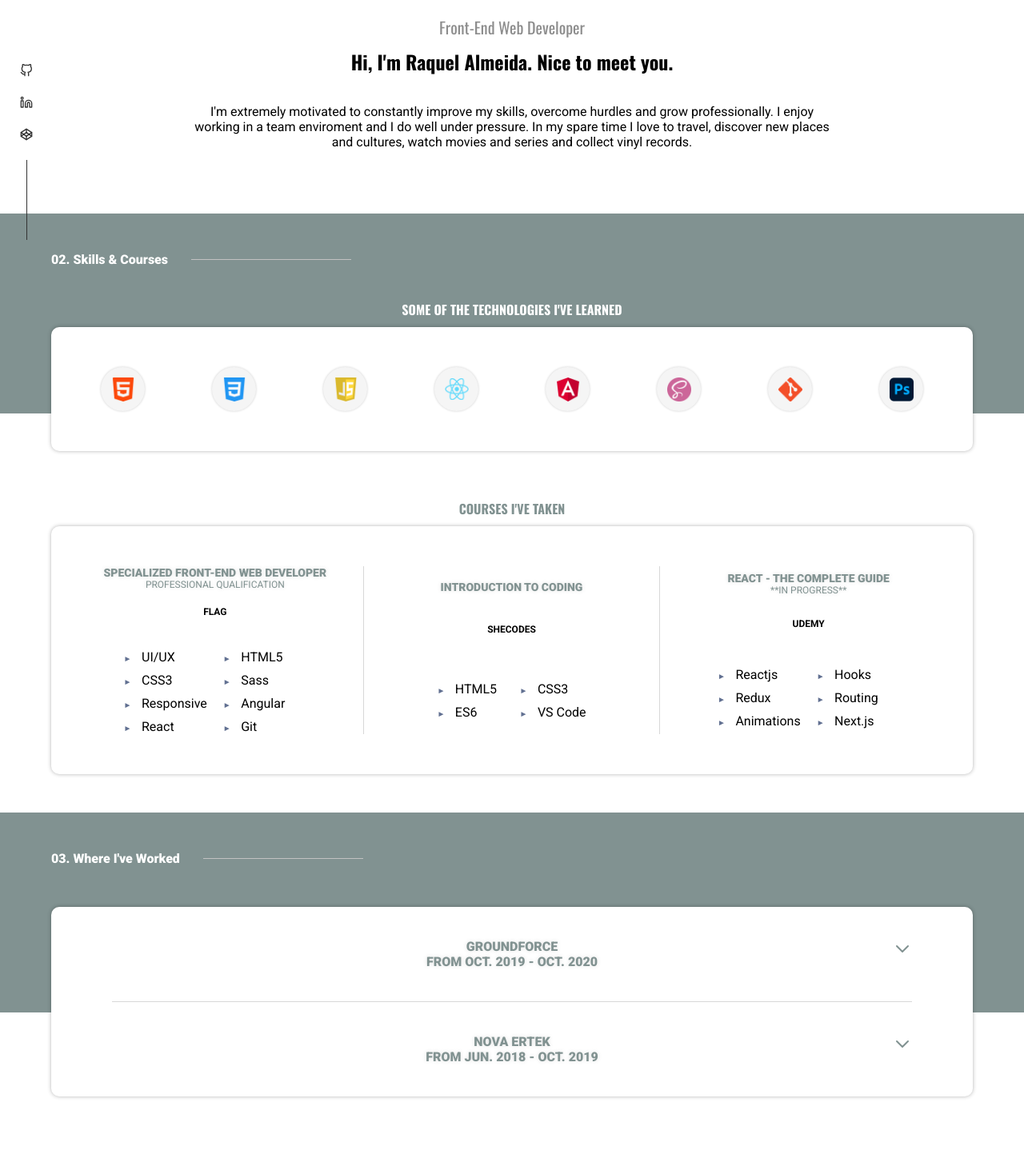
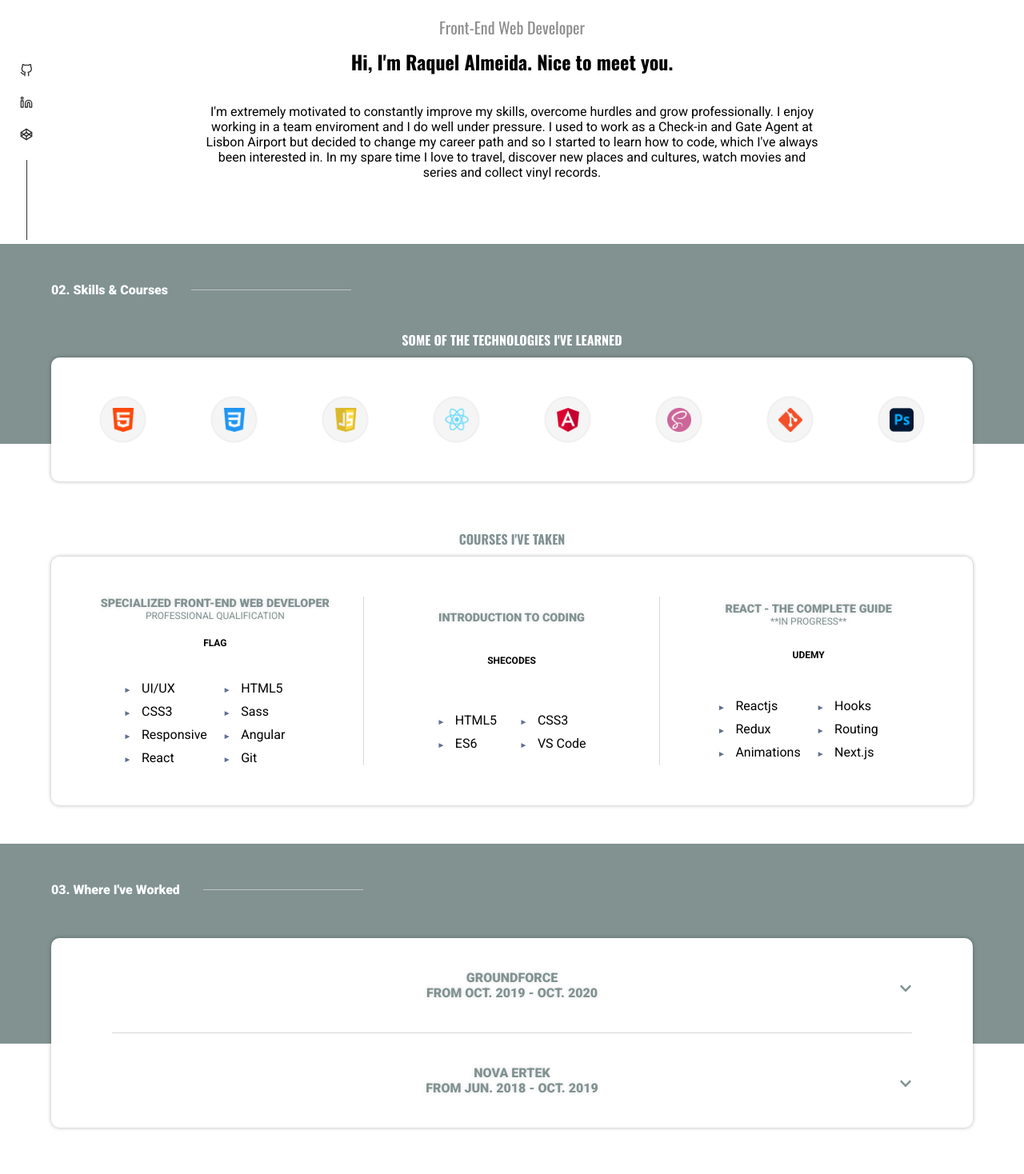
Before and after one commit to Raquel-Almeida/curriculum, a React (Create React App) app: page / in a window 1280 px wide. Shown: the part 500-1968 px from the top of the page at 80% size. Built offline with nearby package versions, Linux system fonts and the light colour scheme.

Commit message:
About Me Updated

```diff
--- a/src/components/About/About.jsx
+++ b/src/components/About/About.jsx
@@ -18,9 +18,12 @@ export default function About() {
           <p className={styles.about_me}>
             I'm extremely motivated to constantly improve my skills, overcome
             hurdles and grow professionally. I enjoy working in a team
-            enviroment and I do well under pressure. In my spare time I love to
-            travel, discover new places and cultures, watch movies and series
-            and collect vinyl records.
+            enviroment and I do well under pressure. I used to work as a
+            Check-in and Gate Agent at Lisbon Airport but decided to change my
+            career path and so I started to learn how to code, which I've always
+            been interested in. In my spare time I love to travel, discover new
+            places and cultures, watch movies and series and collect vinyl
+            records.
           </p>
         </div>
       </div>
--- a/src/components/About/About.module.scss
+++ b/src/components/About/About.module.scss
@@ -41,7 +41,7 @@
       }
 
       .about_me {
-        max-width: 800px;
+        max-width: 775px;
         font-size: 1rem;
         margin: 25px 0 0 0;
         text-align: center;
--- a/src/components/Skills/Skills.module.scss
+++ b/src/components/Skills/Skills.module.scss
@@ -51,6 +51,7 @@
       font-family: $titleFont;
       text-transform: uppercase;
       margin: 40px 0 10px 0;
+      text-align: center;
 
       &:last-of-type {
         color: $primaryColor;
@@ -114,7 +115,7 @@
           border-right: 1px solid #d8d8d8;
 
           h4 {
-            font-size: 0.875rem;
+            font-size: 0.9rem;
             color: $primaryColor;
             text-shadow: 0 0 5px rgba(107, 107, 107, 0.2);
             text-transform: uppercase;
--- a/src/components/Timeline/Timeline.jsx
+++ b/src/components/Timeline/Timeline.jsx
@@ -1,6 +1,6 @@
 import React, { useState } from "react";
 
-import { HiOutlineChevronDown } from "react-icons/hi";
+import { FaChevronDown } from "react-icons/fa";
 import styles from "./Timeline.module.scss";
 
 export default function Timeline() {
@@ -49,7 +49,7 @@ export default function Timeline() {
                       : styles["arrow"]
                   }
                 >
-                  <HiOutlineChevronDown />
+                  <FaChevronDown />
                 </div>
               </div>
               <p
--- a/src/components/Timeline/Timeline.module.scss
+++ b/src/components/Timeline/Timeline.module.scss
@@ -82,9 +82,9 @@
             align-items: center;
             justify-content: center;
             position: absolute;
-            font-size: 1.5rem;
+            font-size: 1rem;
             transform-origin: center;
-            top: 0;
+            top: 15px;
             right: 0;
             transition: all 0.4s ease-in-out;
             color: $primaryColor;
@@ -103,8 +103,8 @@
 
         .job_description {
           @include flexCenter(column);
+          max-width: 800px;
           top: 0px;
-          padding: 0 10%;
           visibility: hidden;
           height: 0;
 
```
Also changed, not shown: src/assets/CurriculumDevices.jpg.
